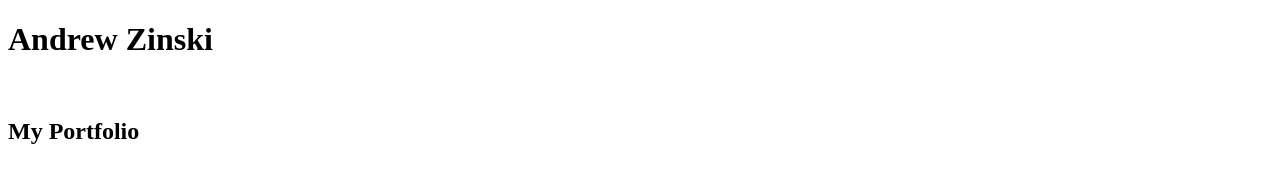
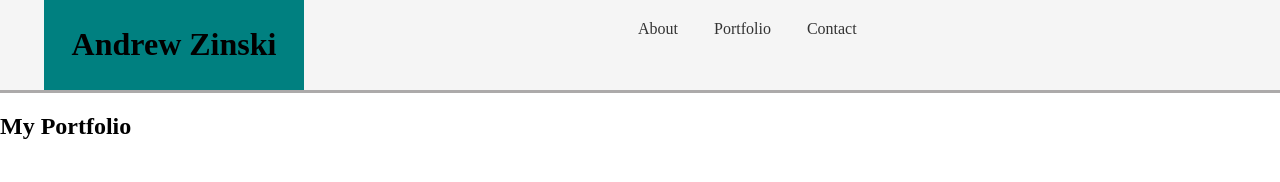
Before and after one commit to AZGchip/Basic-Portfolio, a plain HTML site: page portfolio.html in a window 1280 px wide. Drawn offline with Linux system fonts and the light colour scheme; files that its build step writes are made by us from their sources.

Commit message:
portfolio.html classes added and fixed favicon path. style.css first draft of menu style added.

```diff
--- a/assets/css/style.css
+++ b/assets/css/style.css
@@ -1,16 +1,41 @@
+body{
+    margin: 0px;
+}
 .menu{
     margin: 0px;
-    padding: 0px;
+    padding: 20px;
     list-style-type:none;
     overflow: hidden;
+    width: 50%;
+    background-color: #f5f5f5;
 }
 .menlist{
     float:left ;
 }
 .menlist .menubut{
-    color:white;
+    color:#333333;
     text-align: center;
-    padding: 15px 17px;
+    padding:  18px;
     text-decoration: none;
 
 }
+.titlebox{
+margin: 0 auto;
+float: left;
+width: 40%;
+padding: 0px;
+}
+.portheader{
+    display: flex;
+    flex-wrap: nowrap;
+    background-color: #f5f5f5;
+    border-bottom: 3px solid #acaaaa;
+    padding-bottom: 0px;
+}
+
+#porttitle{
+background-color: teal;
+width: 250px;
+padding: 5px;
+text-align: center;
+}
--- a/portfolio.html
+++ b/portfolio.html
@@ -2,14 +2,18 @@
 
 <head>
     <title>Andrew's Portfolio</title>
-    <link rel="shortcut icon" href="/assets/images/favicondragon.ico" type="image/x-icon">
-    <link rel="stylesheet" href="style.css">
+    <link rel="stylesheet" type="text/css" href="assets/css/style.css">
+    <link rel="icon" type="image/x-icon" href="assets/images/icon.ico">
 </head>
 
 <body>
     <!-- menu -->
-    <header>
-        <h1>Andrew Zinski</h1>
+    <header class="portheader">
+        <Div class="titlebox">
+            <div id="porttitle">
+                <h1>Andrew Zinski</h1>
+            </div>
+        </Div>
         <ul class="menu">
 
             <li class="menlist"><a class="menubut" href="">About</a></li>
```
Also changed, not shown: assets/images/icon.ico (renamed from assets/images/favicondragon.ico).
